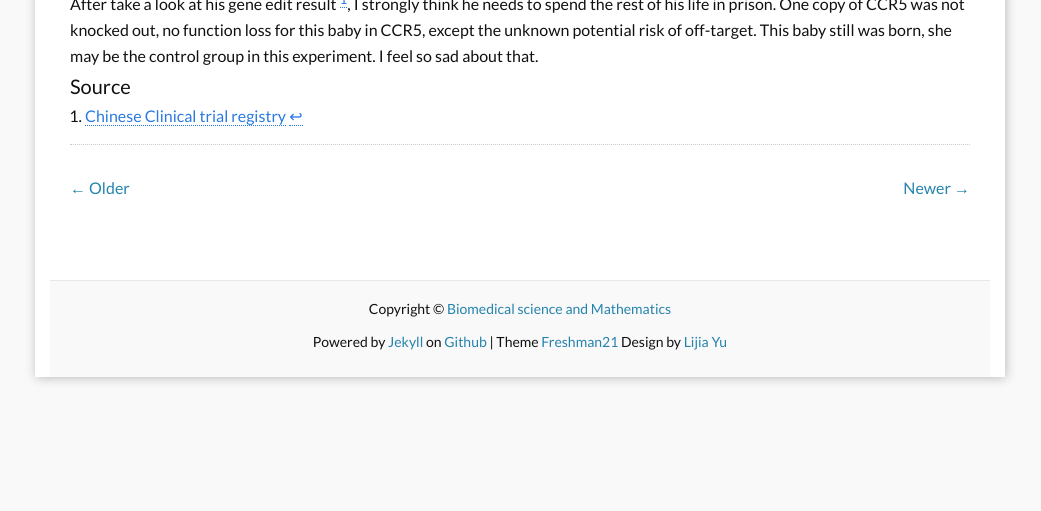
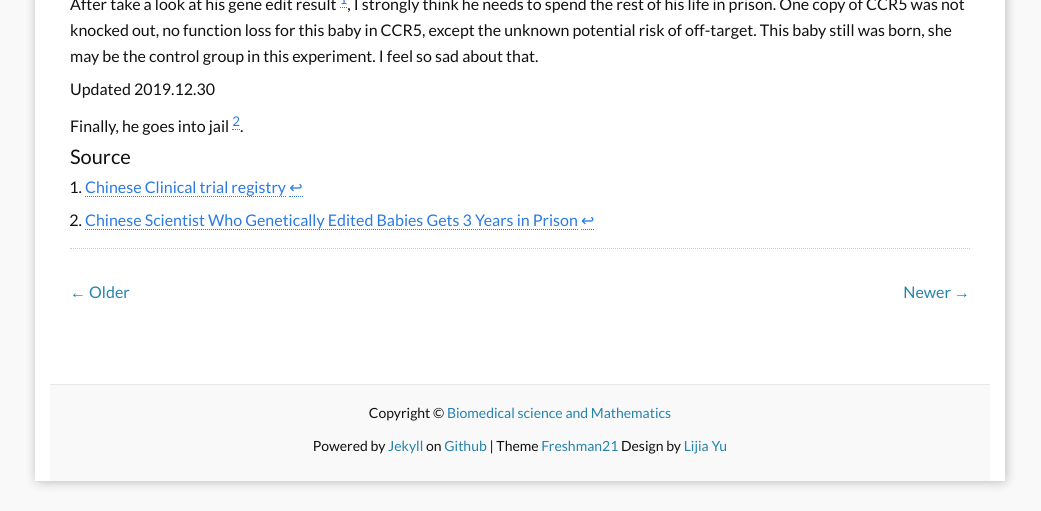
Before and after one commit to yulijia/en, a Jekyll site: the page built from _posts/2018-11-26-First-geneedited-babies.md, in a window 1280 px wide. Shown: the part 861-1372 px from the top of the page, without its empty margins (120-1161 px from the left). Built offline with Jekyll 4.4.1, drawn with Linux system fonts in a browser that asks for light colours; nearby versions of some CDN libraries; comment, search, counter and statistics services are not loaded; before the commit the page ends 1268 px from its top, so only the background shows below that.

Commit message:
update the news of He

```diff
--- a/_posts/2018-11-26-First-geneedited-babies.md
+++ b/_posts/2018-11-26-First-geneedited-babies.md
@@ -20,6 +20,13 @@ It is a pure business show, men in the project had HIV but women did not, there
 After take a look at his gene edit result [^1], I strongly think he needs to spend the rest of his life in prison. One copy of CCR5 was not knocked out, no function loss for this baby in CCR5, except the unknown potential risk of off-target. This baby still was born, she may be the control group in this experiment. I feel so sad about that.
 
 
+Updated 2019.12.30
+
+Finally, he goes into jail [^2].
+
+
+
 #### Source
 
 [^1]: [Chinese Clinical trial registry](http://www.chictr.org.cn/showproj.aspx?proj=32758)
+[^2]: [Chinese Scientist Who Genetically Edited Babies Gets 3 Years in Prison](https://www.nytimes.com/2019/12/30/business/china-scientist-genetic-baby-prison.html)
```
